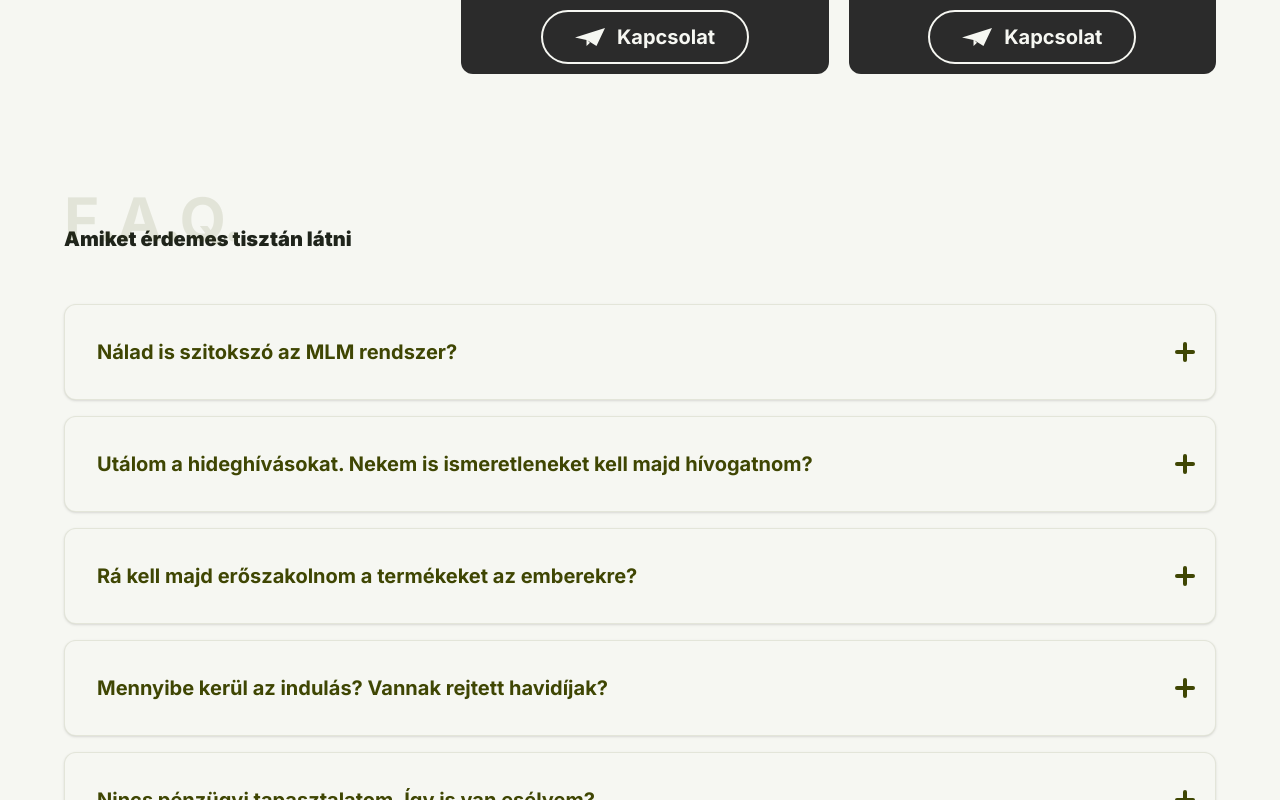
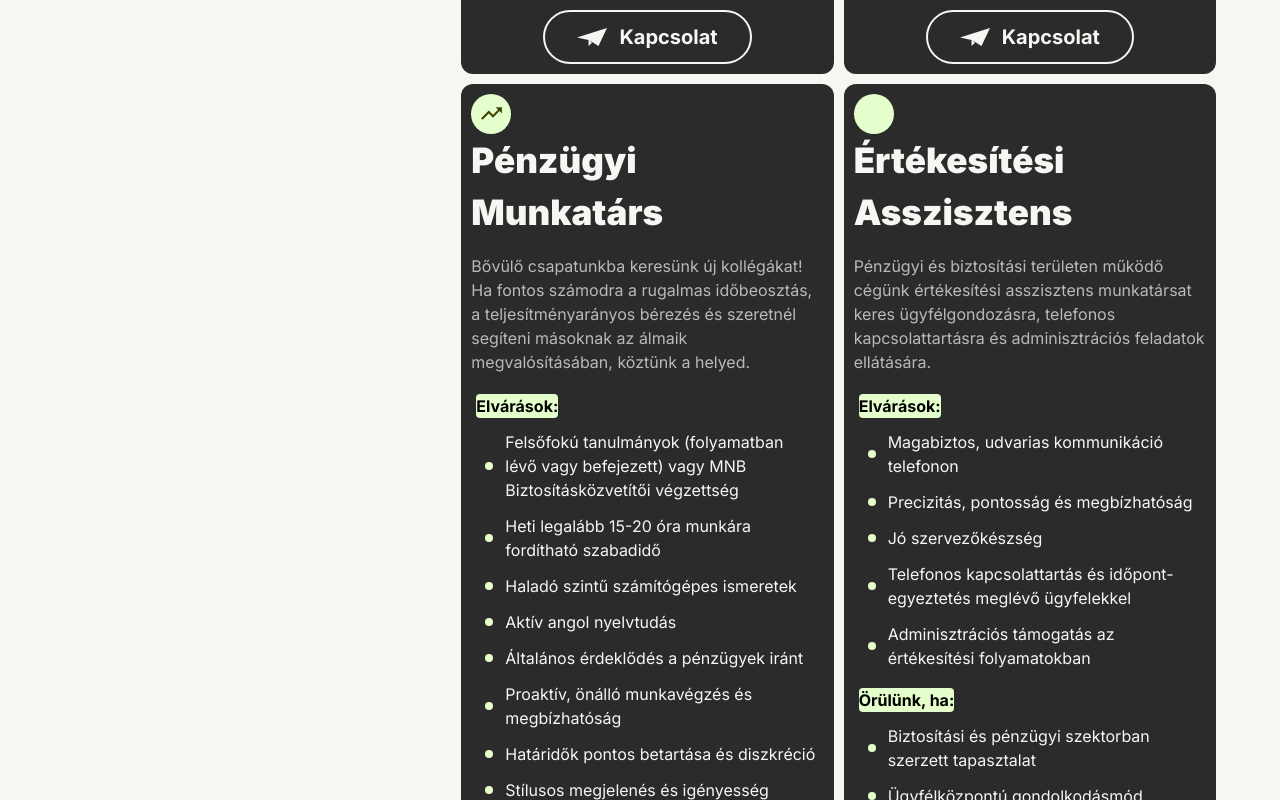
Before and after one commit to Quruzslo/sya-solutions, a Next.js app: page /rolunk in a window 1280 px wide. Shown: the part 2080-2880 px from the top of the page. Built offline with nearby package versions, Linux system fonts and the light colour scheme; a web font is replaced by a local one.

Commit message:
App-ba rakva minden txt

```diff
--- a/app/rolunk/carrierData.js
+++ b/app/rolunk/carrierData.js
@@ -81,4 +81,54 @@ export const carrierData = [
       "Nem hoz zavarba a telefonálás",
     ],
   },
+  {
+    id: 3,
+    title: "Pénzügyi Munkatárs",
+    icon: (
+      <svg
+        fill="#3f4603"
+        width="25px"
+        height="25px"
+        viewBox="0 0 24 24"
+        xmlns="http://www.w3.org/2000/svg"
+      >
+        <path d="M16 6l2.29 2.29-4.88 4.88-4-4L2 16.59 3.41 18l6-6 4 4 6.3-6.29L22 12V6h-6z"></path>
+      </svg>
+    ),
+    description:
+      "Bővülő csapatunkba keresünk új kollégákat! Ha fontos számodra a rugalmas időbeosztás, a teljesítményarányos bérezés és szeretnél segíteni másoknak az álmaik megvalósításában, köztünk a helyed.",
+    elvarasok: [
+      "Felsőfokú tanulmányok (folyamatban lévő vagy befejezett) vagy MNB Biztosításközvetítői végzettség",
+      "Heti legalább 15-20 óra munkára fordítható szabadidő",
+      "Haladó szintű számítógépes ismeretek",
+      "Aktív angol nyelvtudás",
+      "Általános érdeklődés a pénzügyek iránt",
+      "Proaktív, önálló munkavégzés és megbízhatóság",
+      "Határidők pontos betartása és diszkréció",
+      "Stílusos megjelenés és igényesség",
+    ],
+    elonyok: [
+      "Többre hivatottság érzése és a tanulás szeretete",
+      "Segítőkész, ügyfélközpontú hozzáállás",
+      "Nyitottság a teljesítményalapú bérezésre",
+    ],
+  },
+  {
+    id: 4,
+    title: "Értékesítési Asszisztens",
+    description:
+      "Pénzügyi és biztosítási területen működő cégünk értékesítési asszisztens munkatársat keres ügyfélgondozásra, telefonos kapcsolattartásra és adminisztrációs feladatok ellátására.",
+    elvarasok: [
+      "Magabiztos, udvarias kommunikáció telefonon",
+      "Precizitás, pontosság és megbízhatóság",
+      "Jó szervezőkészség",
+      "Telefonos kapcsolattartás és időpont-egyeztetés meglévő ügyfelekkel",
+      "Adminisztrációs támogatás az értékesítési folyamatokban",
+    ],
+    elonyok: [
+      "Biztosítási és pénzügyi szektorban szerzett tapasztalat",
+      "Ügyfélközpontú gondolkodásmód",
+      "Rugalmas munkavégzésre való nyitottság (Budapest / Home Office)",
+    ],
+  },
 ];
--- a/app/rolunk/page.jsx
+++ b/app/rolunk/page.jsx
@@ -69,11 +69,11 @@ export default function CarrierPage() {
         </div>
 
         {/* JOBB OLDAL */}
-        <div className="flex flex-col md:flex-row  w-full xl:w-[66%] gap-[20px]">
+        <div className="grid grid-cols-2 md:flex-row  w-full xl:w-[66%] gap-[10px]">
           {carrierData.map((job) => (
             <div
               key={job.id}
-              className="flex flex-col w-full xl:w-1/2 bg-text-alap rounded-xl p-[10px]"
+              className="flex flex-col w-full  bg-text-alap rounded-xl p-[10px]"
             >
               {/* IKON */}
               <div className="w-[40px] h-[40px] rounded-full bg-[#E5FFCC] flex flex-row items-center justify-center">
```
Also changed, not shown: app/llm.txt (renamed from llm.txt), app/robots.txt (renamed from robots.txt).
